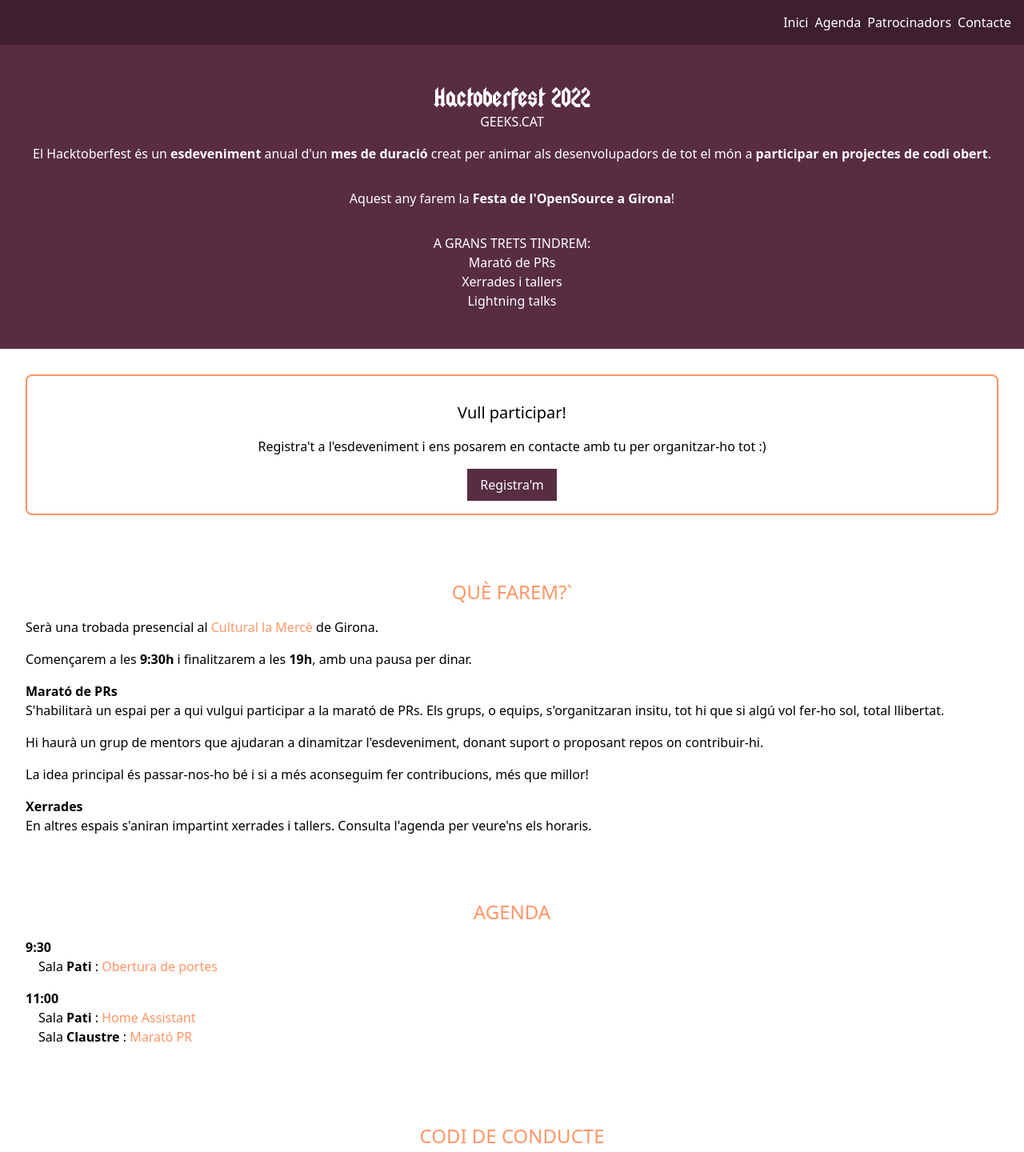
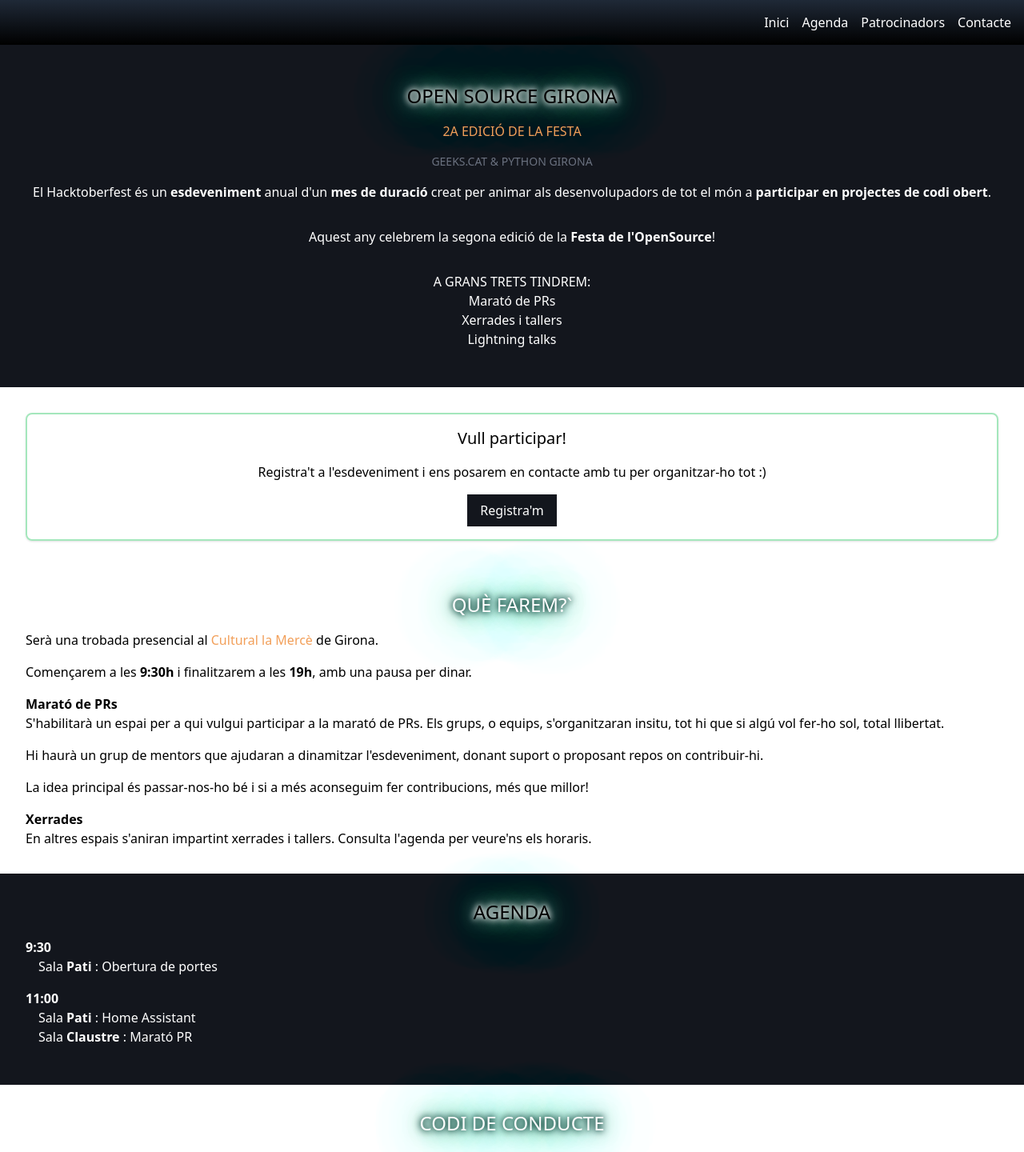
Before and after one commit to GeeksCAT/hacktoberfest-web-2022, a Vue app: page / in a window 1280 px wide. Shown: the top 1440 px of the page at 80% size. Built offline with nearby package versions, Linux system fonts and the light colour scheme; what @formkit/vue would draw is missing.

Commit message:
feat: design modernized

```diff
--- a/src/components/Atoms/ABox.vue
+++ b/src/components/Atoms/ABox.vue
@@ -1,3 +1,3 @@
 <template>
-  <div class="border-2 rounded-lg p-4 border-primary"><slot /></div>
+  <div class="border-2 rounded-lg p-4 border-primary shadow"><slot /></div>
 </template>
--- a/src/components/Atoms/ALink.vue
+++ b/src/components/Atoms/ALink.vue
@@ -11,5 +11,5 @@ const { href } = toRefs(props)
 </script>
 
 <template>
-  <a :href="href" class="text-primary"><slot /></a>
+  <a :href="href" class="text-third"><slot /></a>
 </template>
--- a/src/components/Atoms/ATitle.vue
+++ b/src/components/Atoms/ATitle.vue
@@ -1,3 +1,38 @@
+<script setup lang="ts">
+import { toRefs } from 'vue'
+
+const props = defineProps({
+  variant: {
+    required: false,
+    type: String,
+    default: 'default',
+    validator: (value: string) => ['default', 'dark'].includes(value)
+  }
+})
+const { variant } = toRefs(props)
+</script>
+
 <template>
-  <div class="text-center text-primary text-2xl py-4 uppercase"><slot /></div>
+  <div class="text-center text-2xl mb-4 uppercase" :class="variant"><slot /></div>
 </template>
+
+<style lang="scss" scoped>
+.default {
+  $color1: #fff;
+  $color2: rgb(3, 54, 46);
+  $color3: #0fa;
+
+  color: $color1;
+  text-shadow: 0 0 7px $color2, 0 0 10px $color2, 0 0 21px $color2, 0 0 42px $color3, 0 0 82px $color3, 0 0 92px $color3,
+    0 0 102px $color3, 0 0 151px $color3;
+}
+.dark {
+  $color1: #000;
+  $color2: #fff;
+  $color3: #0fa;
+
+  color: $color1;
+  text-shadow: 0 0 7px $color2, 0 0 10px $color2, 0 0 21px $color2, 0 0 42px $color3, 0 0 82px $color3, 0 0 92px $color3,
+    0 0 102px $color3, 0 0 151px $color3;
+}
+</style>
--- a/src/components/Modules/MGoUp.vue
+++ b/src/components/Modules/MGoUp.vue
@@ -20,7 +20,7 @@ onMounted(() => {
 
 <template>
   <arrow-up-circle-icon
-    class="fixed z-10 w-20 bottom-2 right-2 cursor-pointer text-third"
+    class="fixed z-10 w-16 bottom-2 right-2 cursor-pointer text-primary"
     @click="handlerGoUp"
     v-if="showIcon" />
 </template>
--- a/src/components/Modules/MMenuOptions.vue
+++ /dev/null
@@ -1,36 +0,0 @@
-<script setup lang="ts">
-import { IMenuOption } from '../../types'
-
-const emit = defineEmits(['click'])
-
-const menuOptions: IMenuOption[] = [
-  {
-    name: 'Inici',
-    ref: 'begin'
-  },
-  {
-    name: 'Agenda',
-    ref: 'diary'
-  },
-  {
-    name: 'Patrocinadors',
-    ref: 'sponsors'
-  },
-  {
-    name: 'Contacte',
-    ref: 'contact'
-  }
-]
-
-const handlerClick = (option: IMenuOption) => {
-  emit('click', option)
-}
-</script>
-
-<template>
-  <ul class="flex gap-2">
-    <li v-for="option in menuOptions" :key="option.ref" @click="handlerClick(option)" class="cursor-pointer">
-      {{ option.name }}
-    </li>
-  </ul>
-</template>
--- a/src/components/Sections/SContact.vue
+++ b/src/components/Sections/SContact.vue
@@ -1,25 +1,19 @@
 <script setup lang="ts">
-import { ref } from 'vue'
 import ATitle from '../Atoms/ATitle.vue'
 import ABox from '../Atoms/ABox.vue'
 import AButton from '../Atoms/AButton.vue'
 import ASection from '../Atoms/ASection.vue'
 
-const email = ref('')
 const handlerClick = () => {
-  if (email.value !== '') {
-    window.location.href =
-      'https://geekscat.us2.list-manage.com/subscribe/post?u=04c7e5f2cdec77b33da4fb17e&id=c91e51c76c'
-  }
+  window.location.href = 'https://geekscat.us2.list-manage.com/subscribe/post?u=04c7e5f2cdec77b33da4fb17e&id=c91e51c76c'
 }
 </script>
 
 <template>
   <a-section variant="dark">
-    <a-title>Contacte</a-title>
+    <a-title variant="dark">Contacte</a-title>
     <a-box class="flex flex-wrap">
       <p class="mb-2 w-full">Vull estar al corrent de les novetats de Geeks.CAT</p>
-      <input type="email" class="p-2 rounded mr-2 w-40 text-secondary" placeholder="un@email.cat" v-model="email" />
       <a-button variant="light" @click="handlerClick">Notifica'm</a-button>
     </a-box>
   </a-section>
--- a/src/components/Sections/SDiary.vue
+++ b/src/components/Sections/SDiary.vue
@@ -5,12 +5,12 @@ import ASection from '../Atoms/ASection.vue'
 </script>
 
 <template>
-  <a-section>
-    <a-title>Agenda</a-title>
+  <a-section class="dark">
+    <a-title variant="dark">Agenda</a-title>
     <div v-for="(hour, index) in diary" :key="index" class="mb-4">
       <b>{{ hour.hour }}</b>
       <div v-for="(room, index2) in hour.rooms" :key="index2" class="ml-4">
-        Sala <b>{{ room.name }}</b> : <span class="text-primary">{{ room.event }}</span>
+        Sala <b>{{ room.name }}</b> : <span>{{ room.event }}</span>
       </div>
     </div>
   </a-section>
--- a/src/components/Sections/SIntro.vue
+++ b/src/components/Sections/SIntro.vue
@@ -1,17 +1,19 @@
 <script setup lang="ts">
-import { weWillHave, year } from '../../content'
+import { weWillHave } from '../../content'
 import ASection from '../Atoms/ASection.vue'
+import ATitle from '../Atoms/ATitle.vue'
 </script>
 
 <template>
   <a-section class="dark">
-    <h1 class="font-special text-center text-3xl mt-4">Hactoberfest {{ year }}</h1>
-    <h2 class="text-center">GEEKS.CAT</h2>
+    <a-title variant="dark" class="mb-0 mt-4">OPEN SOURCE GIRONA</a-title>
+    <h2 class="text-center text-third mb-4">2A EDICIÓ DE LA FESTA</h2>
+    <h2 class="text-center text-sm text-gray-500">GEEKS.CAT & PYTHON GIRONA</h2>
     <p class="text-center py-4">
       El Hacktoberfest és un <b>esdeveniment</b> anual d'un <b>mes de duració</b> creat per animar als desenvolupadors
       de tot el món a <b>participar en projectes de codi obert</b>.
     </p>
-    <p class="text-center py-4">Aquest any farem la <b>Festa de l'OpenSource a Girona</b>!</p>
+    <p class="text-center py-4">Aquest any celebrem la segona edició de la <b>Festa de l'OpenSource</b>!</p>
     <p class="text-center pt-4">A GRANS TRETS TINDREM:</p>
     <ul class="text-center mb-4">
       <li v-for="(item, index) in weWillHave" :key="index">{{ item }}</li>
--- a/src/components/Sections/SJoin.vue
+++ b/src/components/Sections/SJoin.vue
@@ -8,7 +8,7 @@ import ASection from '../Atoms/ASection.vue'
 <template>
   <a-section>
     <a-box>
-      <h3 class="text-center text-xl my-4">Vull participar!</h3>
+      <h3 class="text-center text-xl mm-4">Vull participar!</h3>
       <p class="text-center my-4">
         Registra't a l'esdeveniment i ens posarem en contacte amb tu per organitzar-ho tot :)
       </p>
--- a/src/components/Sections/SMenu.vue
+++ b/src/components/Sections/SMenu.vue
@@ -1,16 +1,41 @@
 <script setup lang="ts">
-import { IMenuOption } from '@/types'
-import MMenuOptions from '../Modules/MMenuOptions.vue'
+import { IMenuOption } from '../../types'
 
 const emit = defineEmits(['click'])
+
+const menuOptions: IMenuOption[] = [
+  {
+    name: 'Inici',
+    ref: 'begin'
+  },
+  {
+    name: 'Agenda',
+    ref: 'diary'
+  },
+  {
+    name: 'Patrocinadors',
+    ref: 'sponsors'
+  },
+  {
+    name: 'Contacte',
+    ref: 'contact'
+  }
+]
 
 const handlerClick = (option: IMenuOption) => {
   emit('click', option)
 }
 </script>
-
 <template>
-  <div class="bg-third text-white p-4 flex justify-end">
-    <m-menu-options @click="handlerClick" />
+  <div class="bg-gradient-to-b from-gray-800 to-black text-black p-4 flex justify-end">
+    <ul class="flex gap-4">
+      <li
+        v-for="option in menuOptions"
+        :key="option.ref"
+        @click="handlerClick(option)"
+        class="cursor-pointer text-white">
+        {{ option.name }}
+      </li>
+    </ul>
   </div>
 </template>
--- a/src/content.ts
+++ b/src/content.ts
@@ -1,6 +1,5 @@
 import { IOrganizer, ISponsor, IEvent } from './types'
 
-export const year = new Date().getFullYear()
 export const weWillHave = ['Marató de PRs', 'Xerrades i tallers', 'Lightning talks']
 export const eventBriteURL = 'https://www.eventbrite.es/e/entradas-festa-opensource-girona-2021-geekscat-1878194520370'
 export const startTime = '9:30h'
--- a/tailwind.config.js
+++ b/tailwind.config.js
@@ -3,9 +3,10 @@ module.exports = {
   theme: {
     extend: {
       colors: {
-        primary: '#ff9566',
-        secondary: '#582d41',
-        third: '#3d1f2d'
+        primary: '#a4e7bc',
+        secondary: '#13161d',
+        third: '#f29f59',
+        fourth: '#a1ffff'
       },
       fontFamily: {
         special: ['squealer']
```
Also changed, not shown: src/assets/images/logo-pythongirona.png.
